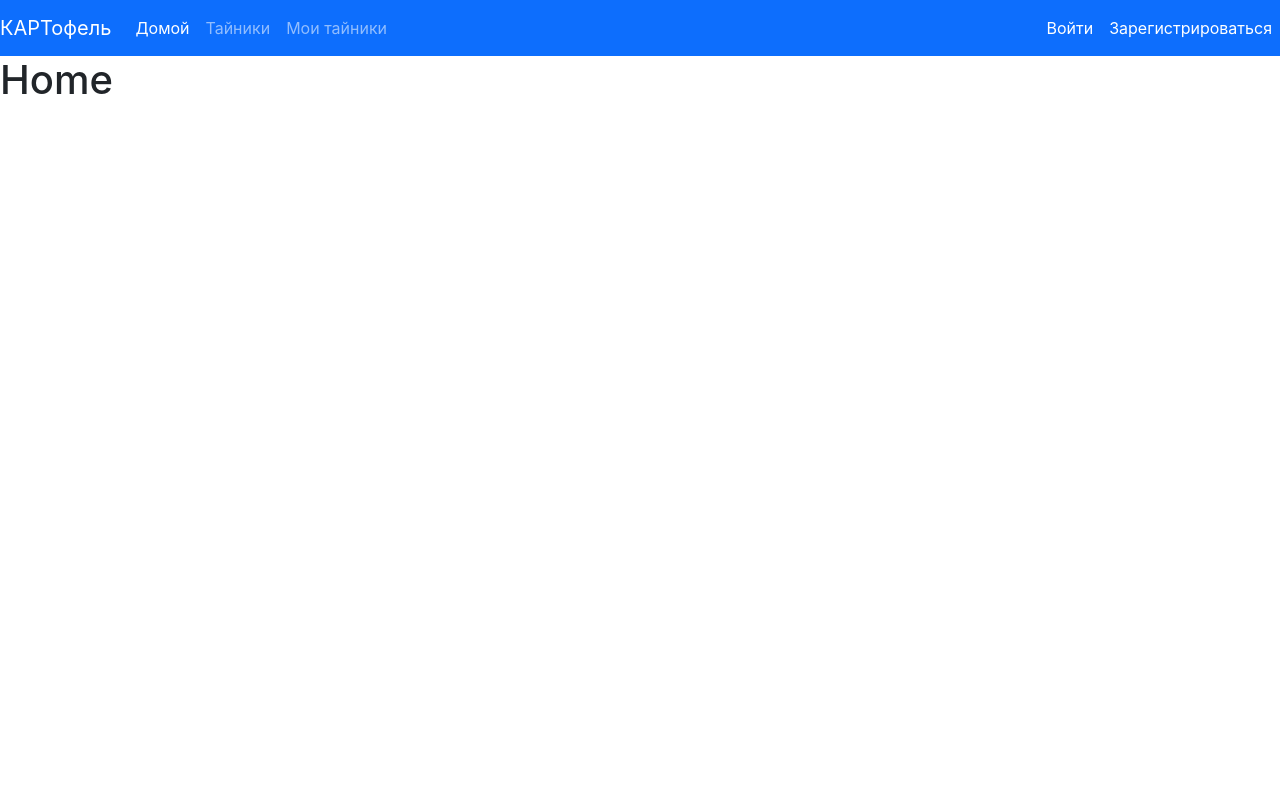
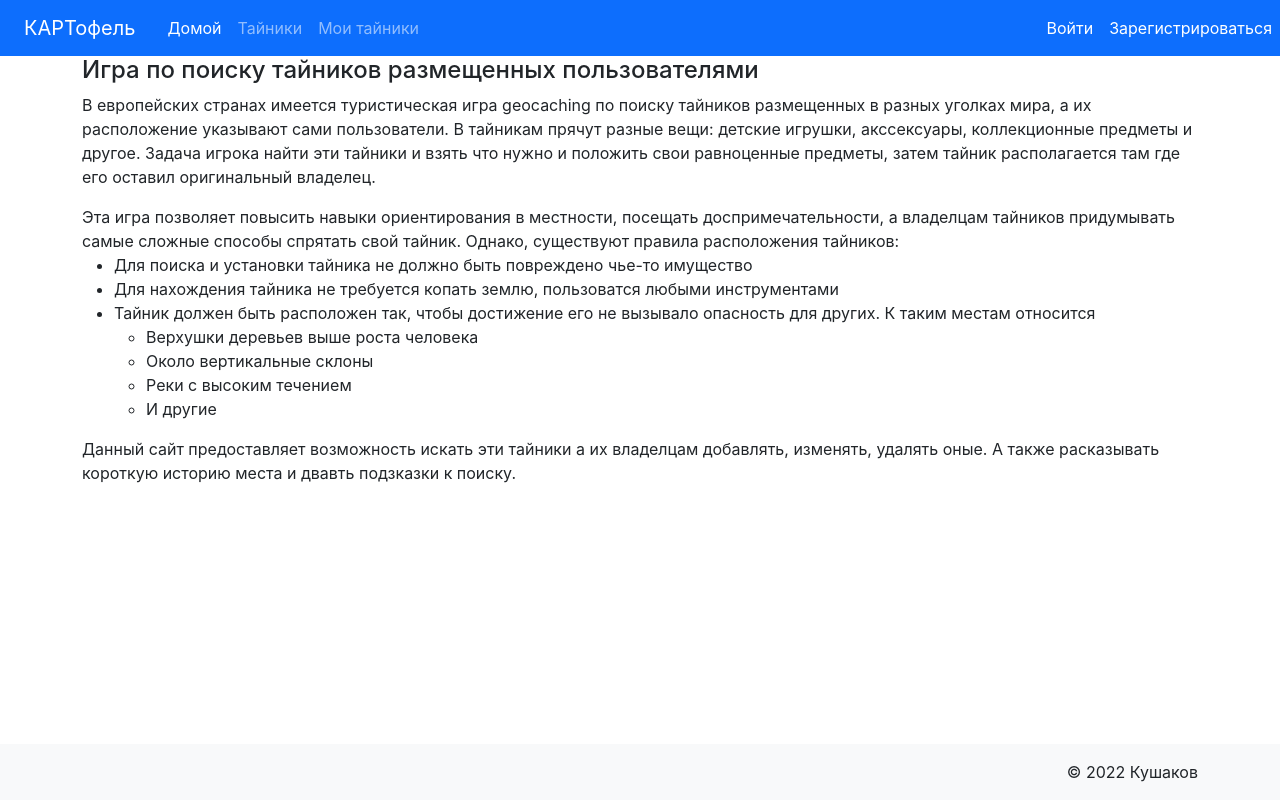
Before and after one commit to Deka-Labs/msd-web-app-react, a React (Create React App) app: page / in a window 1280 px wide. Built offline with nearby package versions, Linux system fonts and the light colour scheme.

Commit message:
Footer and home page

```diff
--- a/src/components/Layout.tsx
+++ b/src/components/Layout.tsx
@@ -1,11 +1,15 @@
 import { Outlet } from "react-router-dom";
 import Navigation from "./Navigation";
+import StickyFooter from "./StickyFooter";
 
 function Layout(): JSX.Element {
     return (
-        <div>
+        <div className="d-flex flex-column min-vh-100">
             <Navigation />
-            <Outlet />
+            <main className="flex-shrink-0">
+                <Outlet />
+            </main>
+            <StickyFooter />
         </div>
 
     )
--- a/src/components/Navigation.tsx
+++ b/src/components/Navigation.tsx
@@ -17,8 +17,8 @@ function Navigation(): JSX.Element {
     return (
         <header>
             <Navbar bg="primary" variant="dark" expand="lg">
-                <Navbar.Brand href="#">КАРТофель</Navbar.Brand>
-                <Navbar.Toggle aria-controls="basic-navbar-nav" />
+                <Navbar.Brand className="mx-4" href="#">КАРТофель</Navbar.Brand>
+                <Navbar.Toggle aria-controls="basic-navbar-nav" className="mx-4" />
                 <Navbar.Collapse id="basic-navbar-nav">
                     <Nav className="me-auto">
                         <Nav.Link active={is_home} href="/">Домой</Nav.Link>
--- /dev/null
+++ b/src/components/StickyFooter.tsx
@@ -0,0 +1,15 @@
+import { Container } from "react-bootstrap";
+
+
+function StickyFooter(): JSX.Element {
+
+    return (
+        <footer className="footer mt-auto py-3 bg-light">
+            <Container className="d-flex justify-content-end">
+                <span>© 2022 Кушаков</span >
+            </Container >
+        </footer >
+    )
+}
+
+export default StickyFooter;
--- a/src/pages/Home.tsx
+++ b/src/pages/Home.tsx
@@ -1,8 +1,41 @@
-
+import { Container } from "react-bootstrap"
 
 function Home(): JSX.Element {
     return (
-        <h1>Home</h1>
+        <Container>
+            <h4>Игра по поиску тайников размещенных пользователями</h4>
+
+            <p>
+                В европейских странах имеется туристическая игра geocaching по поиску тайников
+                размещенных в разных уголках мира, а их расположение указывают сами пользователи.
+                В тайникам прячут разные вещи: детские игрушки, акссексуары, коллекционные предметы
+                и другое. Задача игрока найти эти тайники и взять что нужно и положить свои равноценные
+                предметы, затем тайник располагается там где его оставил оригинальный владелец.
+            </p>
+
+            <p>
+                Эта игра позволяет повысить навыки ориентирования в местности, посещать доспримечательности,
+                а владелцам тайников придумывать самые сложные способы спрятать свой тайник. Однако,
+                существуют правила расположения тайников:
+                <ul>
+                    <li>Для поиска и установки тайника не должно быть повреждено чье-то имущество</li>
+                    <li>Для нахождения тайника не требуется копать землю, пользоватся любыми инструментами</li>
+                    <li>Тайник должен быть расположен так, чтобы достижение его не вызывало опасность для других. К таким местам относится</li>
+                    <ul>
+                        <li>Верхушки деревьев выше роста человека</li>
+                        <li>Около вертикальные склоны</li>
+                        <li>Реки с высоким течением</li>
+                        <li>И другие</li>
+                    </ul>
+                </ul>
+            </p>
+
+            <p>
+                Данный сайт предоставляет возможность искать эти тайники а их владелцам
+                добавлять, изменять, удалять оные. А также расказывать короткую историю места и
+                двавть подзказки к поиску.
+            </p>
+        </Container>
     )
 }
 
```
